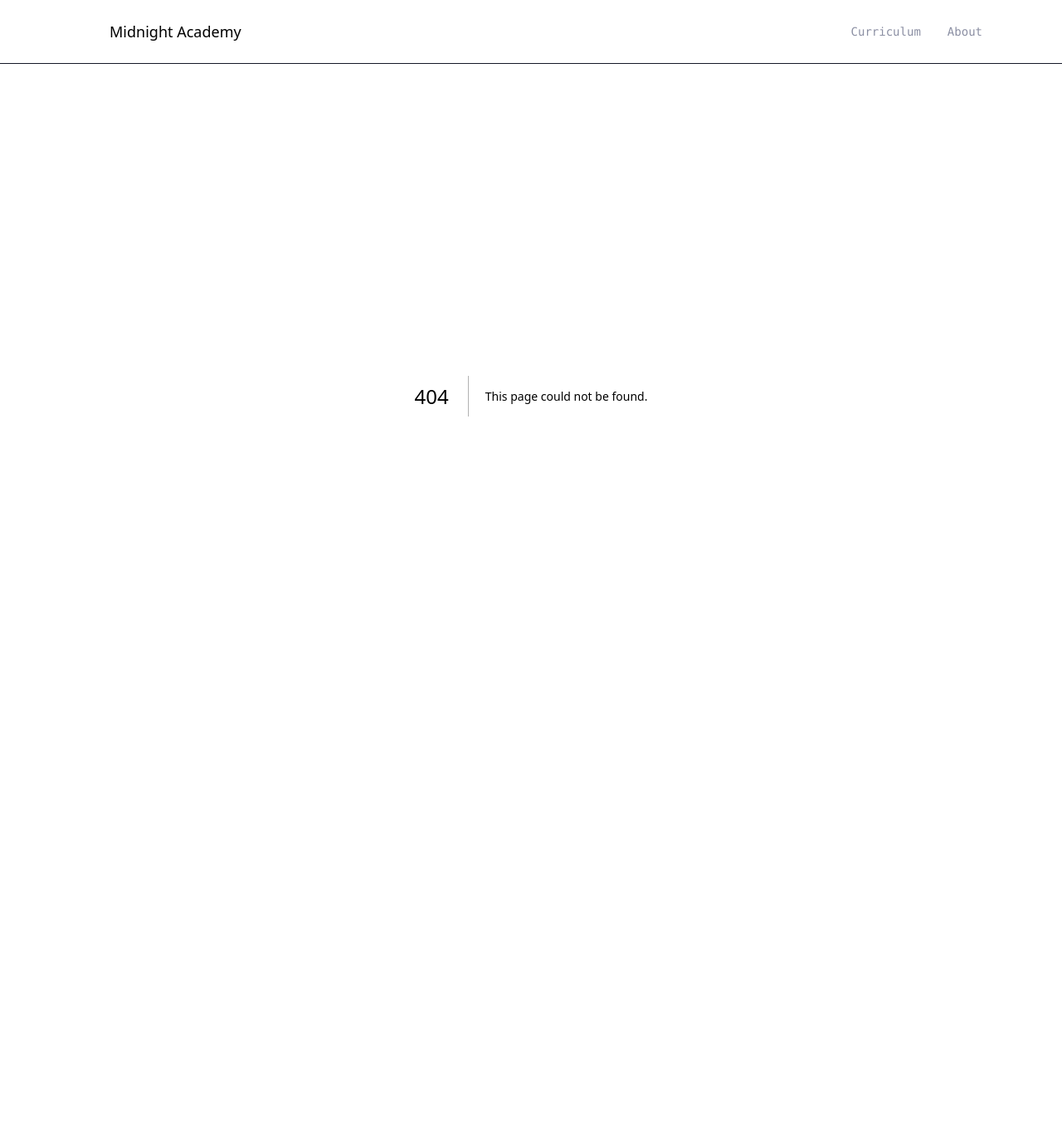
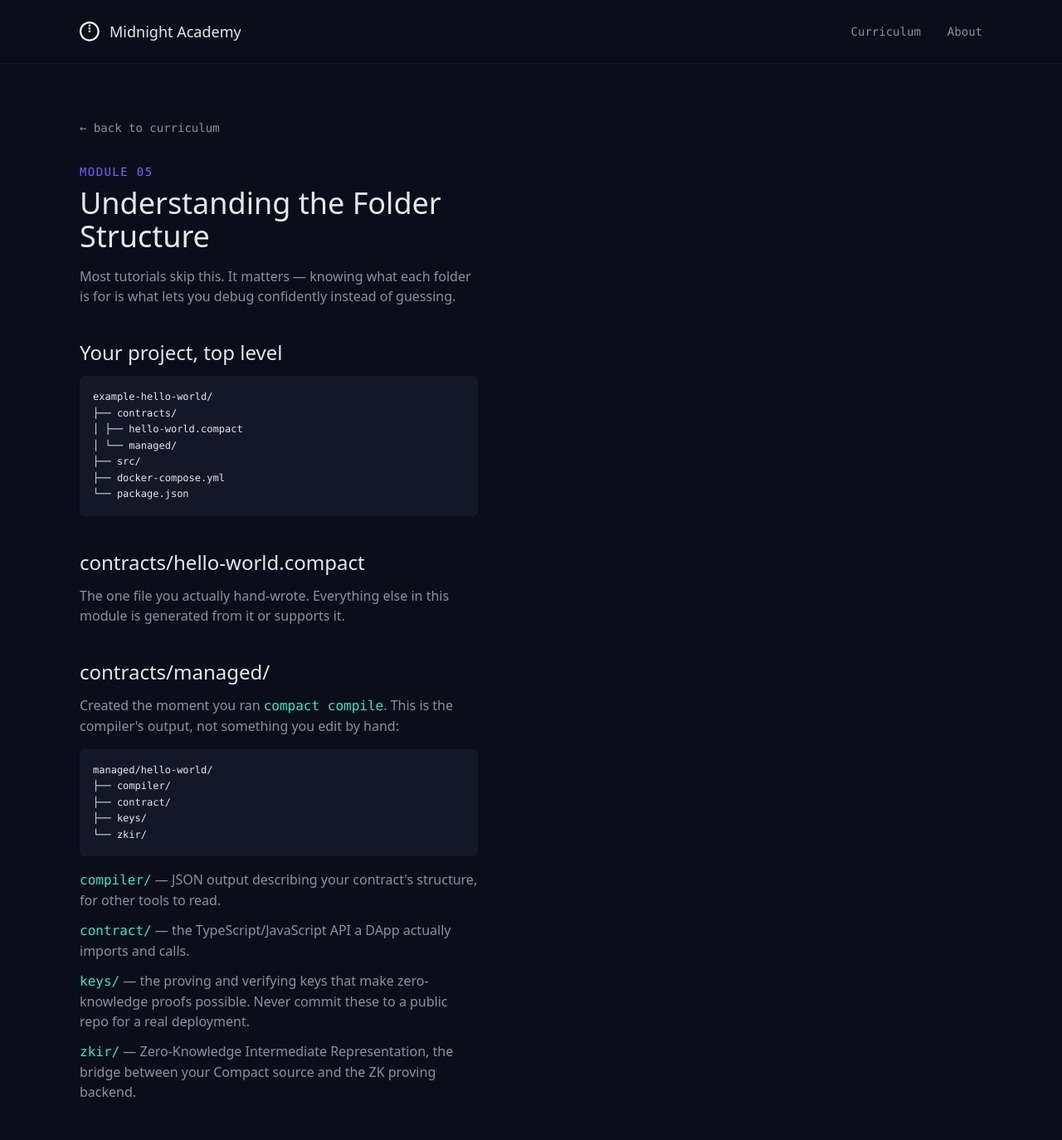
Before and after one commit to Balor44/midnight-academy, a Next.js app: page /curriculum/folder-structure in a window 1280 px wide. Before the commit this address had no page. Shown: the top 1374 px of the page at 83% size. Before the commit the page ends 877 px from the top, so only its background shows below. Built offline with nearby package versions, Linux system fonts and the light colour scheme.

Commit message:
Add Module 05: Folder Structure

```diff
--- /dev/null
+++ b/src/app/curriculum/folder-structure/page.tsx
@@ -0,0 +1,109 @@
+import Link from "next/link";
+
+export default function FolderStructure() {
+  return (
+    <main className="px-8 md:px-24 py-16 max-w-2xl">
+      <Link href="/curriculum" className="font-mono text-sm text-[var(--color-muted)] hover:text-[var(--color-text)]">
+        ← back to curriculum
+      </Link>
+
+      <p className="font-mono text-sm text-[var(--color-accent)] uppercase tracking-widest mt-8 mb-2">
+        Module 05
+      </p>
+      <h1 className="font-display text-4xl mb-4">Understanding the Folder Structure</h1>
+      <p className="text-[var(--color-muted)] mb-10">
+        Most tutorials skip this. It matters — knowing what each folder is
+        for is what lets you debug confidently instead of guessing.
+      </p>
+
+      <h2 className="font-display text-2xl mt-10 mb-3">Your project, top level</h2>
+      <pre className="font-mono text-xs bg-[var(--color-surface)] p-4 rounded-md overflow-x-auto mb-6 leading-relaxed">
+        example-hello-world/{"\n"}
+        ├── contracts/{"\n"}
+        │ ├── hello-world.compact{"\n"}
+        │ └── managed/{"\n"}
+        ├── src/{"\n"}
+        ├── docker-compose.yml{"\n"}
+        └── package.json
+      </pre>
+
+      <h2 className="font-display text-2xl mt-10 mb-3">contracts/hello-world.compact</h2>
+      <p className="text-[var(--color-muted)] mb-6">
+        The one file you actually hand-wrote. Everything else in this
+        module is generated from it or supports it.
+      </p>
+
+      <h2 className="font-display text-2xl mt-10 mb-3">contracts/managed/</h2>
+      <p className="text-[var(--color-muted)] mb-4">
+        Created the moment you ran <code className="font-mono text-[var(--color-verified)]">compact compile</code>.
+        This is the compiler&apos;s output, not something you edit by hand:
+      </p>
+      <pre className="font-mono text-xs bg-[var(--color-surface)] p-4 rounded-md overflow-x-auto mb-4 leading-relaxed">
+        managed/hello-world/{"\n"}
+        ├── compiler/{"\n"}
+        ├── contract/{"\n"}
+        ├── keys/{"\n"}
+        └── zkir/
+      </pre>
+      <ul className="flex flex-col gap-3 mb-10">
+        <li className="text-[var(--color-muted)]">
+          <code className="font-mono text-[var(--color-verified)]">compiler/</code> — JSON output describing your contract&apos;s structure, for other tools to read.
+        </li>
+        <li className="text-[var(--color-muted)]">
+          <code className="font-mono text-[var(--color-verified)]">contract/</code> — the TypeScript/JavaScript API a DApp actually imports and calls.
+        </li>
+        <li className="text-[var(--color-muted)]">
+          <code className="font-mono text-[var(--color-verified)]">keys/</code> — the proving and verifying keys that make zero-knowledge proofs possible. Never commit these to a public repo for a real deployment.
+        </li>
+        <li className="text-[var(--color-muted)]">
+          <code className="font-mono text-[var(--color-verified)]">zkir/</code> — Zero-Knowledge Intermediate Representation, the bridge between your Compact source and the ZK proving backend.
+        </li>
+      </ul>
+
+      <h2 className="font-display text-2xl mt-10 mb-3">src/</h2>
+      <p className="text-[var(--color-muted)] mb-6">
+        The JavaScript/TypeScript side — code that actually talks to your
+        deployed contract: deployment scripts, wallet setup, and (in this
+        starter) the test file that deployed and called{" "}
+        <code className="font-mono text-[var(--color-verified)]">storeMessage</code>{" "}
+        in Module 04.
+      </p>
+
+      <h2 className="font-display text-2xl mt-10 mb-3">docker-compose.yml</h2>
+      <p className="text-[var(--color-muted)] mb-6">
+        Defines the three containers <code className="font-mono">yarn env:up</code> started
+        for you: the local node, the indexer, and the proof server. If a
+        deploy ever fails mysteriously, checking whether all three are
+        healthy here is the first thing to try.
+      </p>
+
+      <h2 className="font-display text-2xl mt-10 mb-3">package.json</h2>
+      <p className="text-[var(--color-muted)] mb-6">
+        The usual Node project manifest — but pay attention to its{" "}
+        <code className="font-mono">scripts</code> section specifically. That&apos;s
+        where commands like <code className="font-mono">env:up</code> and{" "}
+        <code className="font-mono">test:local</code> are actually defined; when in
+        doubt about what a project&apos;s custom commands do, read this file
+        before searching online.
+      </p>
+
+      <h2 className="font-display text-2xl mt-10 mb-3">The rule of thumb</h2>
+      <p className="text-[var(--color-muted)] mb-10">
+        If you wrote it by hand, it&apos;s source. If a tool generated it,
+        it&apos;s an artifact — safe to delete and regenerate, and generally
+        shouldn&apos;t be hand-edited. In this project: <code className="font-mono text-[var(--color-verified)]">contracts/hello-world.compact</code> and{" "}
+        <code className="font-mono text-[var(--color-verified)]">src/</code> are source.{" "}
+        <code className="font-mono text-[var(--color-verified)]">contracts/managed/</code>{" "}
+        is an artifact — if it ever looks broken or stale, deleting it and
+        re-running <code className="font-mono">compact compile</code> is usually the
+        right move, not trying to hand-fix it.
+      </p>
+
+      <div className="mt-16 pt-8 border-t border-[var(--color-surface)]">
+        <span className="font-mono text-sm text-[var(--color-muted)]">
+          That&apos;s the core fundamentals. Next: mini-projects, building on what you know.
+        </span>
+      </div>
+    </main>
+  );
+}
--- a/src/app/curriculum/page.tsx
+++ b/src/app/curriculum/page.tsx
@@ -3,7 +3,7 @@ const modules = [
   { number: "02", title: "Blockchain Basics", status: "ready", href: "/curriculum/blockchain-basics" },
   { number: "03", title: "Development Environment", status: "ready", href: "/curriculum/development-environment" },
   { number: "04", title: "Your First Project", status: "ready", href: "/curriculum/your-first-project" },
-  { number: "05", title: "Folder Structure", status: "coming soon", href: null },
+  { number: "05", title: "Folder Structure", status: "ready", href: "/curriculum/folder-structure" },
 ];
 
 export default function Curriculum() {
```
